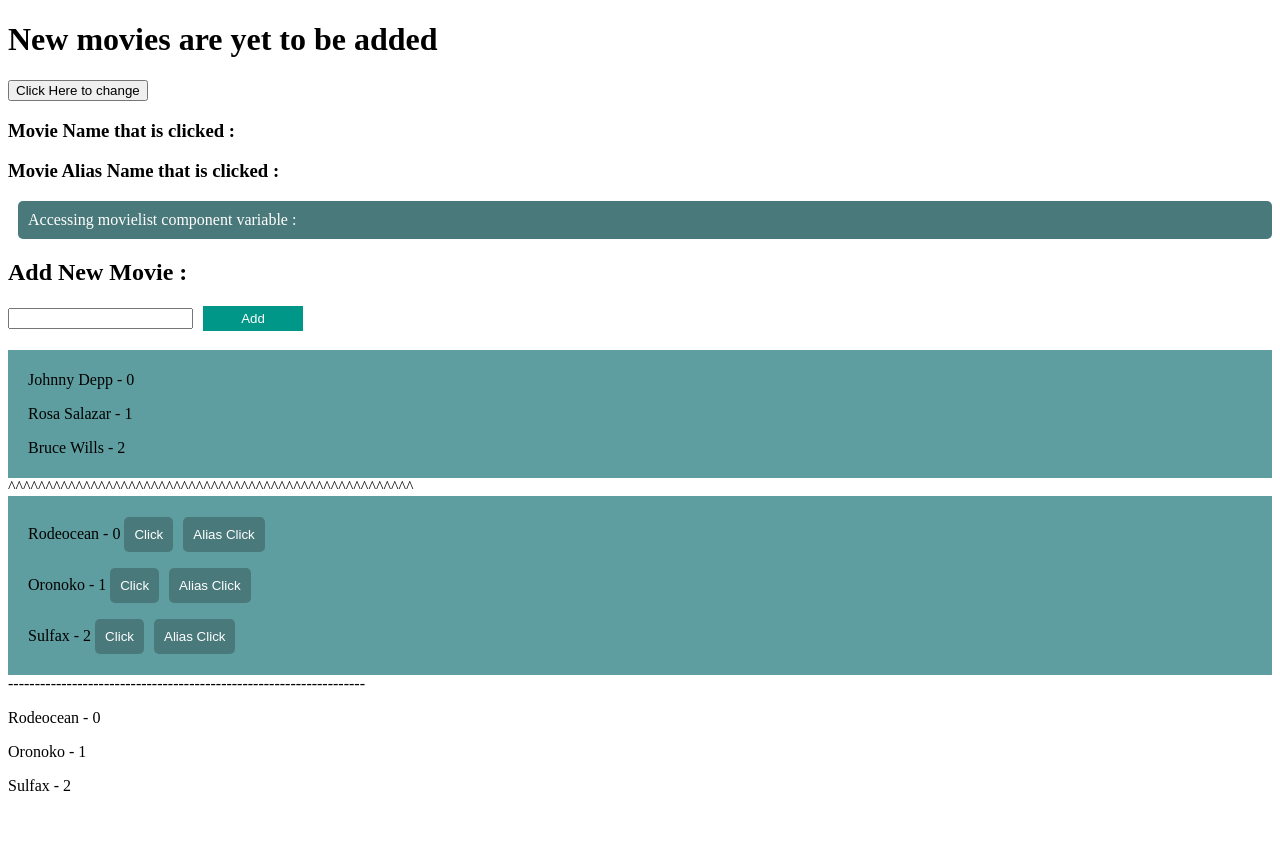
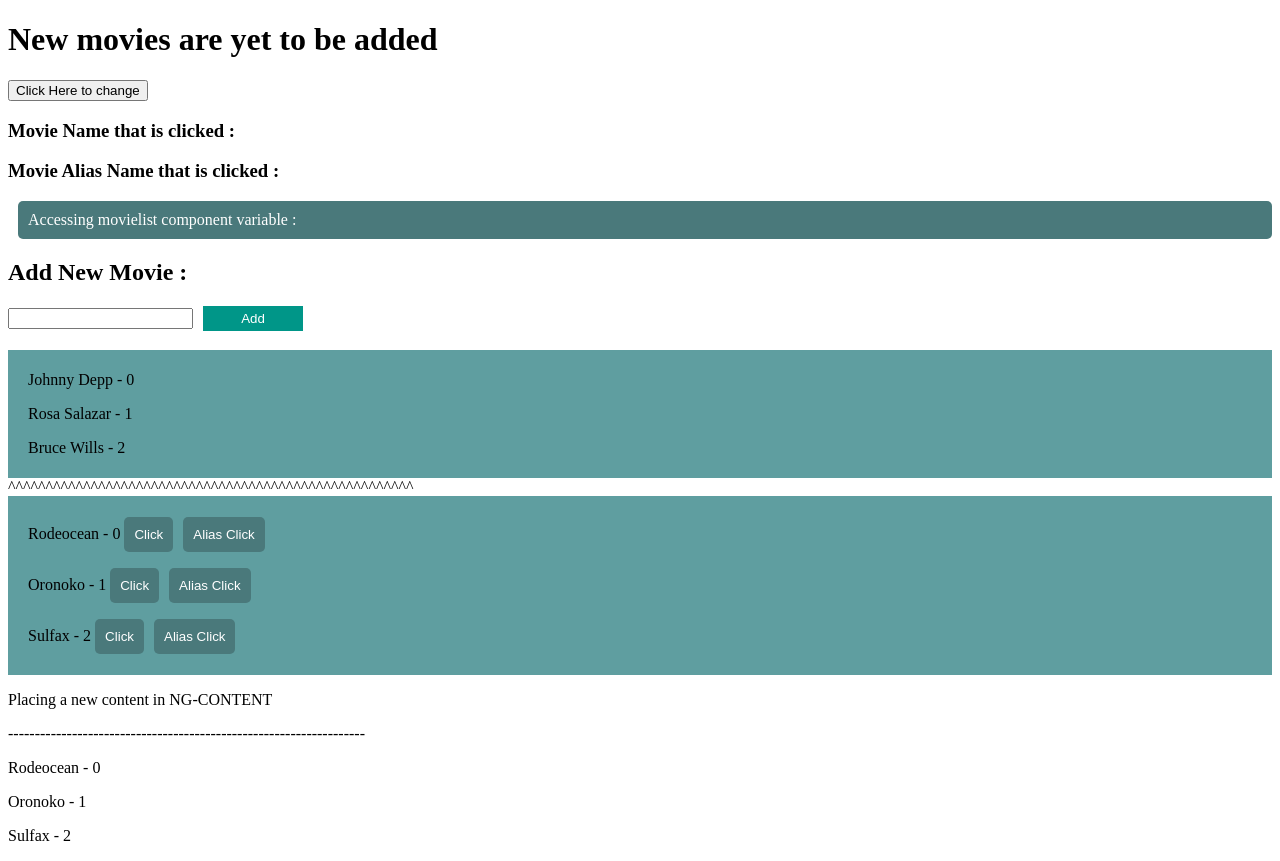
Before and after one commit to zirajmohammed/AngularCourse, an Angular app: page / in a window 1280 px wide. Before the commit the page ends 811 px from the top, so only its background shows below. Built offline with nearby package versions, Linux system fonts and the light colour scheme.

Commit message:
ng-content-A003-11

```diff
--- a/src/app/app.component.html
+++ b/src/app/app.component.html
@@ -10,7 +10,9 @@
     [actors] = actorListComplete
     (movieClick) = movieClickData($event)
     (outAlias) = movieClickAliasData($event)
-></app-movielist>
+>
+<p>Placing a new content in NG-CONTENT</p>
+</app-movielist>
 
 -------------------------------------------------------------------
 <p *ngFor="let r of movies;let i = index">
--- a/src/app/movielist/movielist.component.html
+++ b/src/app/movielist/movielist.component.html
@@ -24,3 +24,5 @@
     <button class="aliasClick" (click) = movieAliasData(r)>Alias Click</button>
   </p>
 </div>
+
+<ng-content></ng-content>
```
